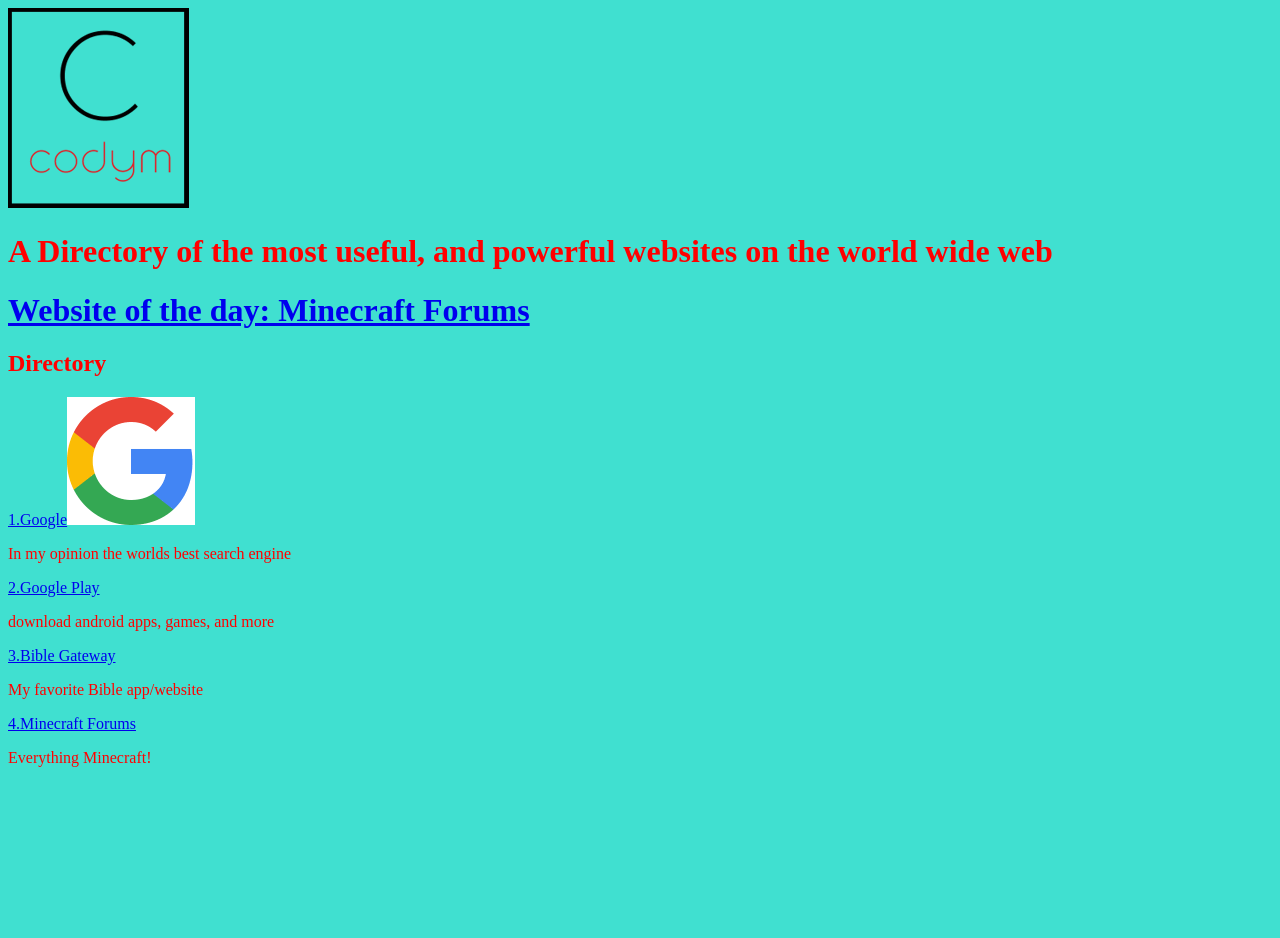
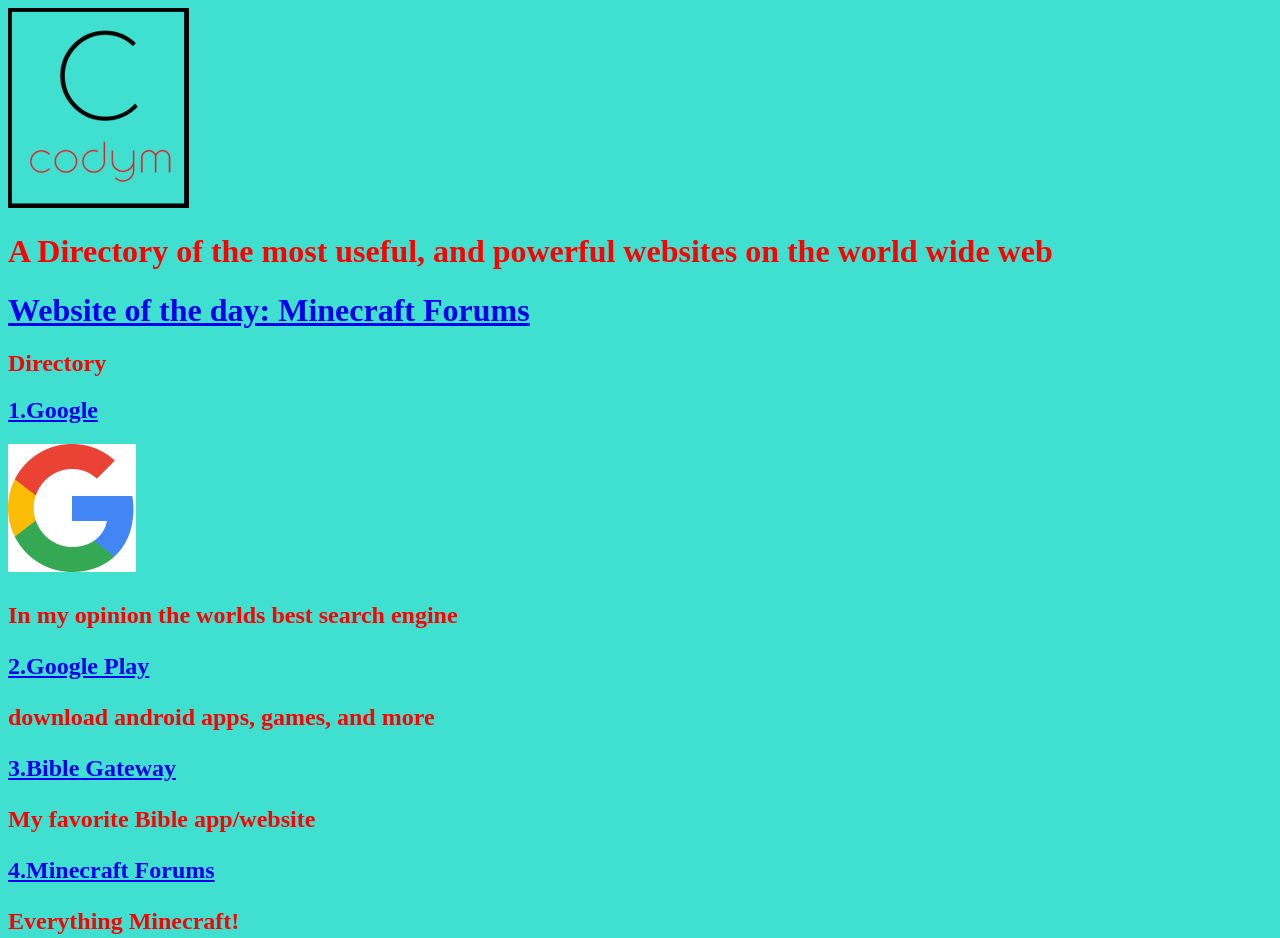
Before and after one commit to CodyMcHenry/cody, a plain HTML site: page index.html in a window 1280 px wide. Before the commit the page ends 800 px from the top, so only its background shows below. Drawn offline with Linux system fonts and the light colour scheme.

Commit message:
Update index.html

```diff
--- a/index.html
+++ b/index.html
@@ -9,7 +9,7 @@
 A Directory of the most useful, and powerful websites on the world wide web
 </h1><h1><a href=http://www.minecraftforum.net>Website of the day: Minecraft Forums</a></h1>
 <h2>Directory</h2>
-<a href=http://google.com>1.Google</a><img src=google1.png><p>In my opinion the worlds best search engine</p>
+<h2><a href=http://google.com>1.Google</a><h2><img src=google1.png><p>In my opinion the worlds best search engine</p>
 <a href=http://play.google.com>2.Google Play</a><p>download android apps, games, and more</p>
 <a href=http://biblegateway.com>3.Bible Gateway</a><p>My favorite Bible app/website</p>
 <a href=http://www.minecraftforum.net>4.Minecraft Forums</a><p>Everything Minecraft!</p>
```
